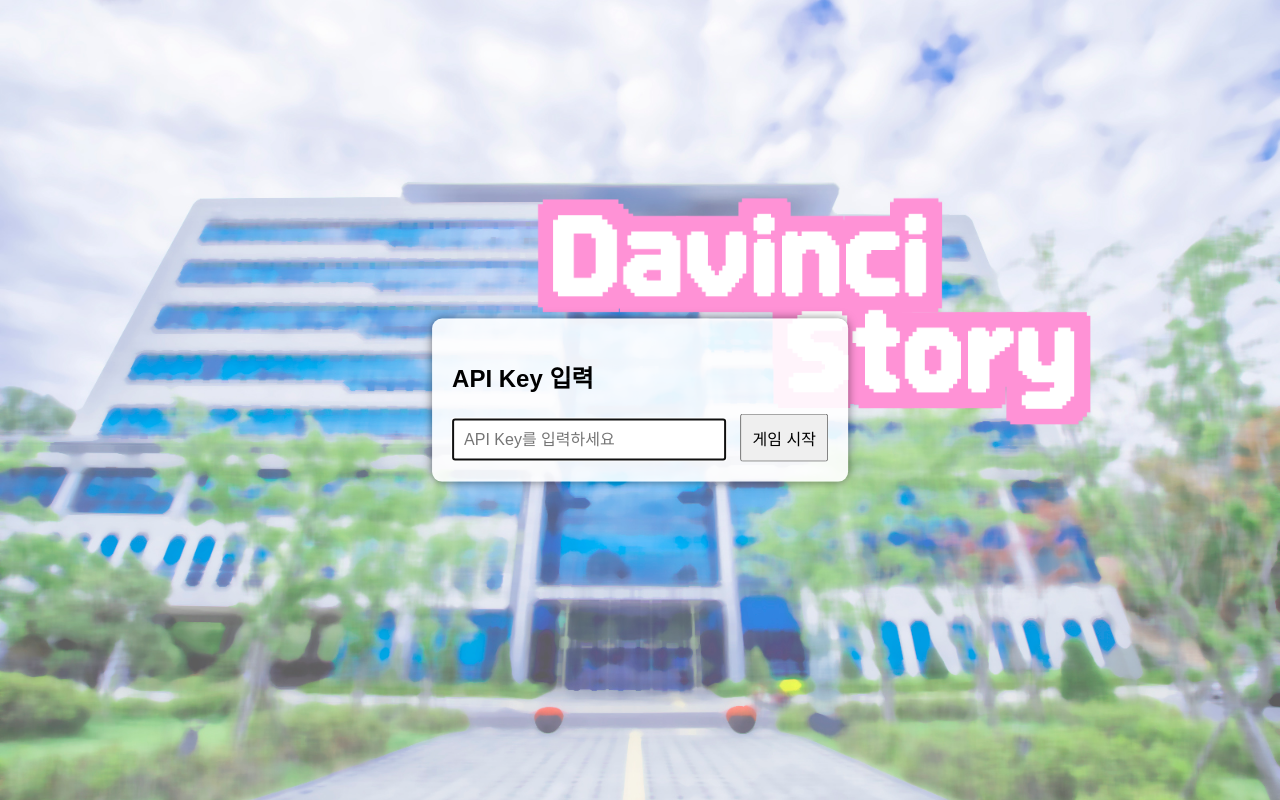
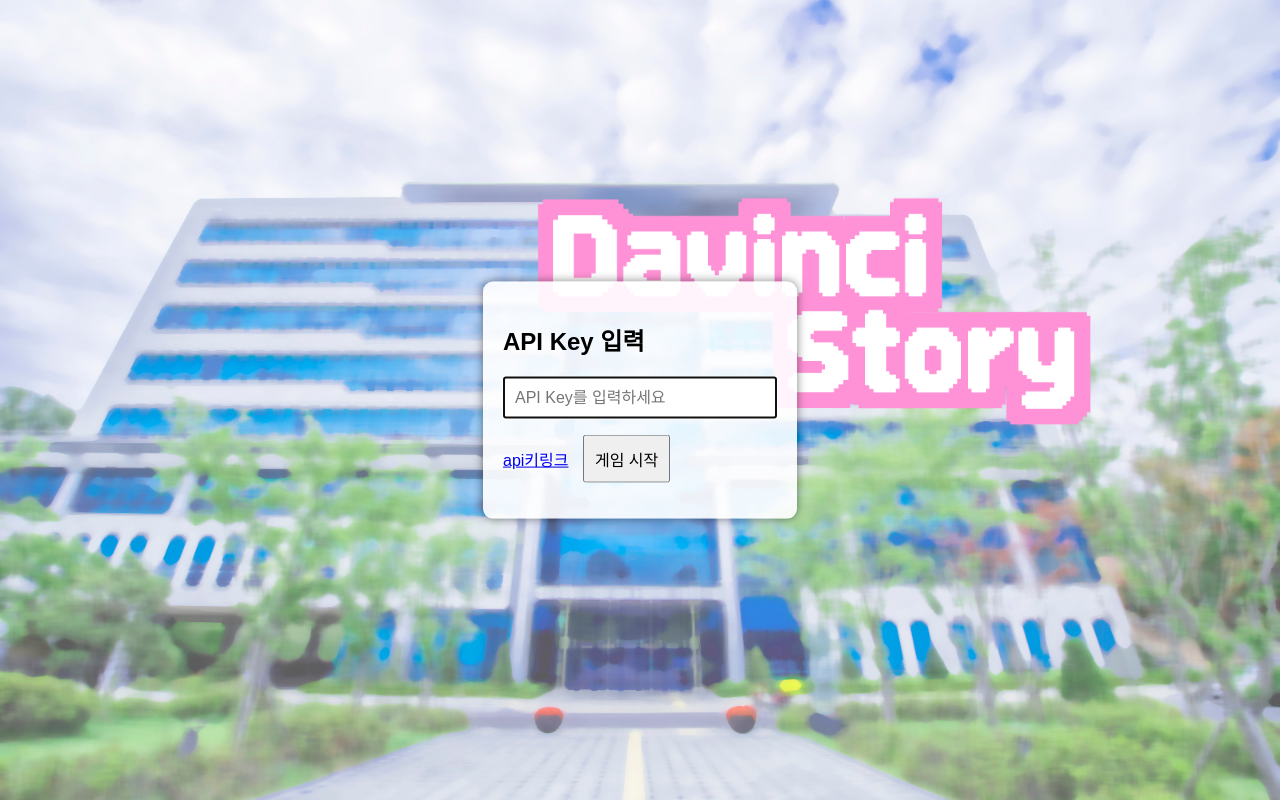
Before and after one commit to ydkiw/davic, a plain HTML site: page index.html in a window 1280 px wide. Drawn offline with Linux system fonts and the light colour scheme.

Commit message:
Add files via upload

```diff
--- a/index.html
+++ b/index.html
@@ -133,6 +133,7 @@
   <div id="api-key-screen">
     <h2>API Key 입력</h2>
     <input type="text" id="api-key-input" placeholder="API Key를 입력하세요" autofocus>
+    <p><a href="https://outstanding-nitrogen-37e.notion.site/api-1238fee049fb80059437e6db855eb5f1">api키링크</a>
     <button id="api-key-submit">게임 시작</button>
   </div>
 
```
